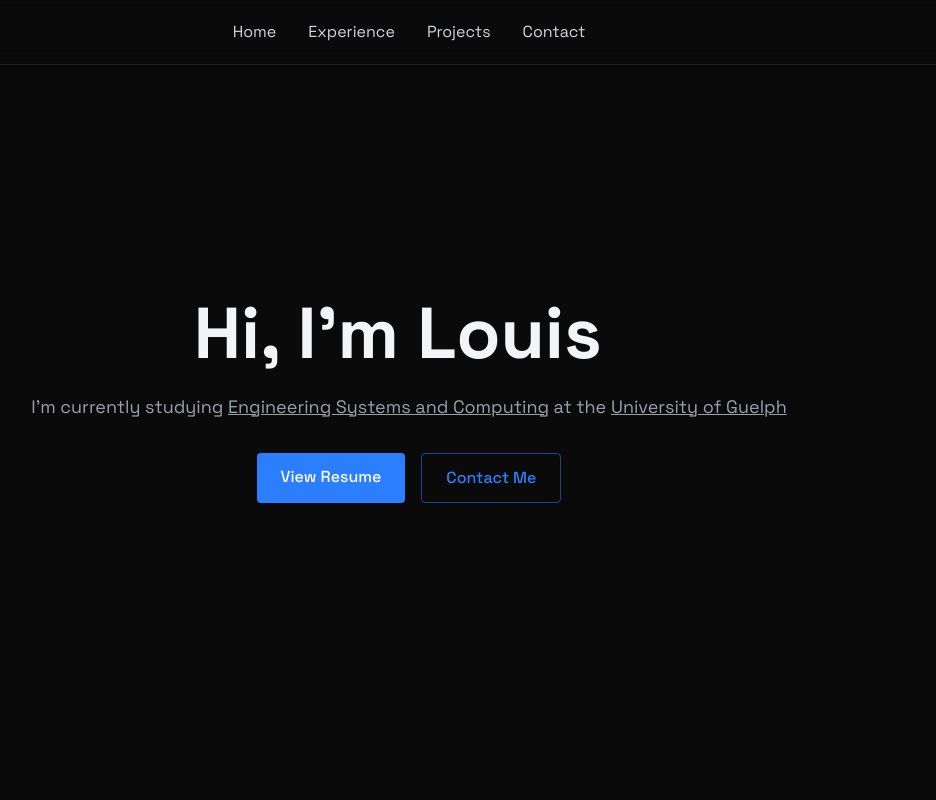
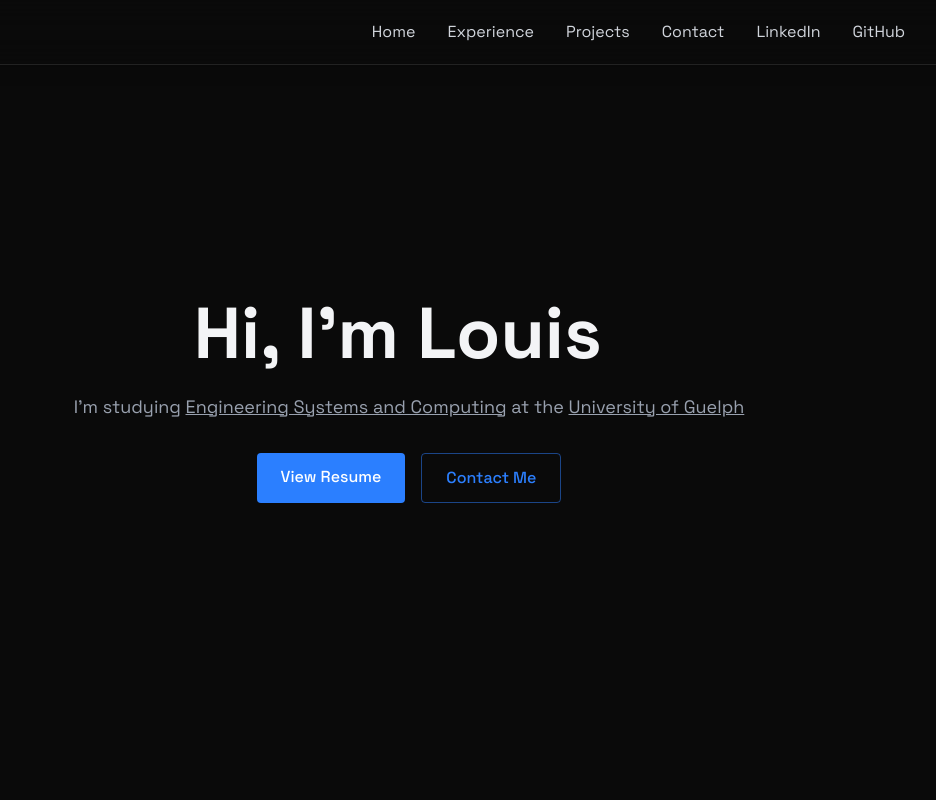
Before and after one commit to louisnguyenn/Louis-Personal-Portfolio, a React (Vite) app: page / in a window 1280 px wide. Shown: the top 800 px of the page, without its empty margins (231-1167 px from the left). Built offline with nearby package versions, Linux system fonts and the light colour scheme.

Commit message:
adding more navbar buttons

```diff
--- a/src/components/Navbar.jsx
+++ b/src/components/Navbar.jsx
@@ -20,11 +20,13 @@ export const Navbar = ({ menuOpen, setMenuOpen }) => {
           </div>
 
           {/* desktop menu (navbar) */}
-          <div className="hidden md:flex items-center mx-auto space-x-8">
-            <a href="#home" className="text-gray-300 transition-colors hover:-translate-y-1 hover:underline hover:text-white"> Home </a>
-            <a href="#experience" className="text-gray-300 transition-colors hover:-translate-y-1 hover:underline hover:text-white"> Experience </a>
-            <a href="#projects" className="text-gray-300 transition-colors hover:-translate-y-1 hover:underline hover:text-white"> Projects </a>
-            <a href="#contact" className="text-gray-300 transition-colors hover:-translate-y-1 hover:underline hover:text-white"> Contact </a>
+          <div className="hidden md:flex items-center ml-auto space-x-8">
+            <a href="#home" className="text-gray-300 transition-colors hover:-translate-y-1 hover:underline hover:text-white">Home</a>
+            <a href="#experience" className="text-gray-300 transition-colors hover:-translate-y-1 hover:underline hover:text-white">Experience</a>
+            <a href="#projects" className="text-gray-300 transition-colors hover:-translate-y-1 hover:underline hover:text-white">Projects</a>
+            <a href="#contact" className="text-gray-300 transition-colors hover:-translate-y-1 hover:underline hover:text-white">Contact</a>
+            <a href="https://www.linkedin.com/in/louisnguyenn/" target="_blank" className="text-gray-300 transition-colors hover:-translate-y-1 hover:underline hover:text-white">LinkedIn</a>
+            <a href="https://github.com/louisnguyen7" target="_blank" className="text-gray-300 transition-colors hover:-translate-y-1 hover:underline hover:text-white">GitHub</a>
           </div>
         </div>
       </div>
--- a/src/components/sections/Home.jsx
+++ b/src/components/sections/Home.jsx
@@ -50,7 +50,7 @@ export const Home = () => {
 
         {/* short bio */}
         <p className="text-gray-400 text-lg mb-8 mx-auto">
-          I'm currently studying <a href="https://www.uoguelph.ca/programs/engineering-systems-and-computing/" className="underline transition-colors hover:text-white" target="_blank">Engineering Systems and Computing</a> at the <a href="https://www.uoguelph.ca/" className="underline transition-colors hover:text-white" target="_blank">University of Guelph</a>
+          I'm studying <a href="https://www.uoguelph.ca/programs/engineering-systems-and-computing/" className="underline transition-colors hover:text-white" target="_blank">Engineering Systems and Computing</a> at the <a href="https://www.uoguelph.ca/" className="underline transition-colors hover:text-white" target="_blank">University of Guelph</a>
         </p>
 
         {/* buttons */}
```
